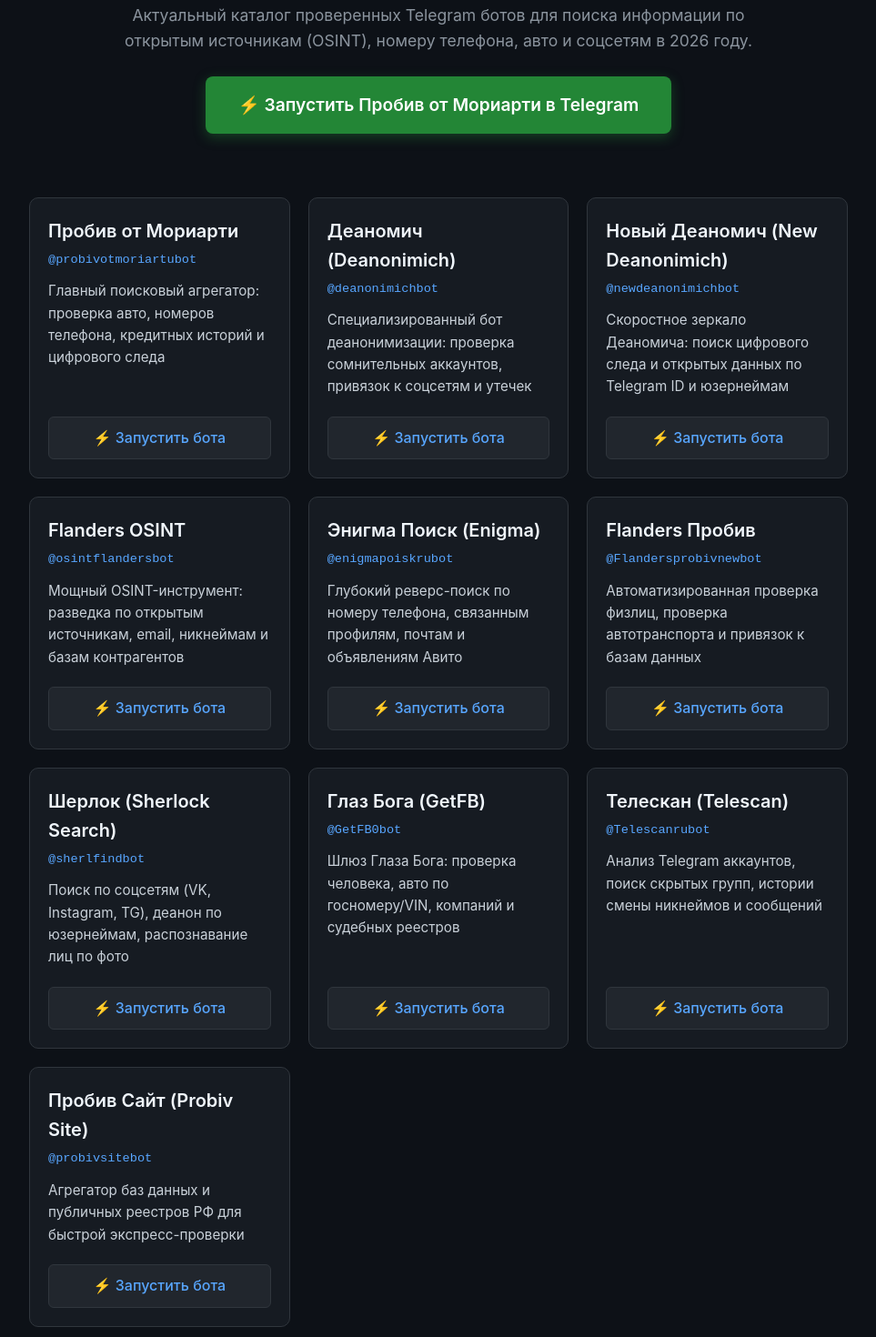
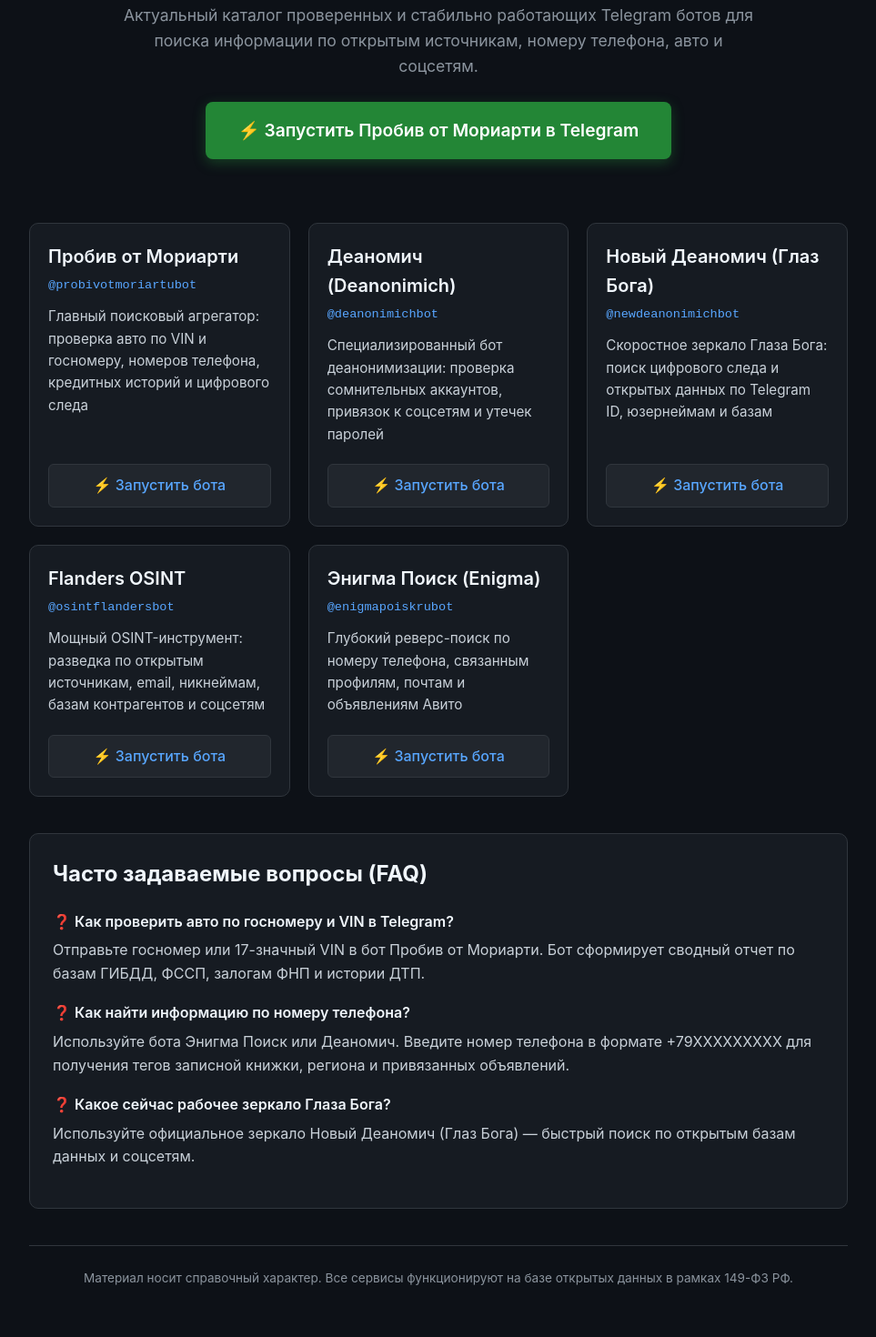
Before and after one commit to LilyFerrari47/telegram-bot-probiv-2026, a plain HTML site: page index.html in a window 1280 px wide. Shown: the part 170-1640 px from the top of the page at 91% size, without its empty margins (158-1121 px from the left). After the commit the page ends 1607 px from the top, so only its background shows below. Drawn offline with Linux system fonts and the light colour scheme.

Commit message:
Update bot directory to verified active mirrors

```diff
--- a/index.html
+++ b/index.html
@@ -3,20 +3,20 @@
 <head>
     <meta charset="UTF-8">
     <meta name="viewport" content="width=device-width, initial-scale=1.0">
-    <title>Telegram Bot Probiv 2026 | Рейтинг лучших OSINT ботов для поиска данных</title>
-    <meta name="description" content="Актуальный каталог проверенных Telegram ботов для поиска информации по открытым источникам (OSINT), номеру телефона, авто и соцсетям в 2026 году.">
+    <title>Telegram Bot Probiv 2026 | Проверенные OSINT боты в Telegram 2026</title>
+    <meta name="description" content="Актуальный каталог проверенных и стабильно работающих Telegram ботов для поиска информации по открытым источникам, номеру телефона, авто и соцсетям.">
     <meta name="keywords" content="боты для поиска информации, глаз бога бот тг, пробив по номеру, проверка авто vin, osint telegram, деаномич, sherlock bot, телеграм боты 2026">
     <meta name="robots" content="index, follow">
     <link rel="canonical" href="https://LilyFerrari47.github.io/telegram-bot-probiv-2026/">
-    <meta property="og:title" content="Telegram Bot Probiv 2026 | Рейтинг лучших OSINT ботов для поиска данных">
-    <meta property="og:description" content="Актуальный каталог проверенных Telegram ботов для поиска информации по открытым источникам (OSINT), номеру телефона, авто и соцсетям в 2026 году.">
+    <meta property="og:title" content="Telegram Bot Probiv 2026 | Проверенные OSINT боты в Telegram 2026">
+    <meta property="og:description" content="Актуальный каталог проверенных и стабильно работающих Telegram ботов для поиска информации по открытым источникам, номеру телефона, авто и соцсетям.">
     <meta property="og:type" content="website">
     <meta property="og:url" content="https://LilyFerrari47.github.io/telegram-bot-probiv-2026/">
     <script type="application/ld+json">
-    {"@context": "https://schema.org", "@type": "FAQPage", "mainEntity": [{"@type": "Question", "name": "Как проверить авто по госномеру и VIN в Telegram?", "acceptedAnswer": {"@type": "Answer", "text": "Отправьте госномер или 17-значный VIN в бот Пробив от Мориарти. Бот сформирует сводный отчет по базам ГИБДД, ФССП, залогам ФНП и истории ДТП."}}, {"@type": "Question", "name": "Как найти информацию по номеру телефона?", "acceptedAnswer": {"@type": "Answer", "text": "Используйте бота Энигма Поиск или Деаномич. Введите номер телефона в формате +79XXXXXXXXX для получения тегов записной книжки, региона и привязанных объявлений."}}, {"@type": "Question", "name": "Безопасно ли использовать OSINT боты?", "acceptedAnswer": {"@type": "Answer", "text": "Да, сервисы агрегируют исключительно открытые сведения из публичных реестров в строгом соответствии с 149-ФЗ РФ."}}]}
+    {"@context": "https://schema.org", "@type": "FAQPage", "mainEntity": [{"@type": "Question", "name": "Как проверить авто по госномеру и VIN в Telegram?", "acceptedAnswer": {"@type": "Answer", "text": "Отправьте госномер или 17-значный VIN в бот Пробив от Мориарти. Бот сформирует сводный отчет по базам ГИБДД, ФССП, залогам ФНП и истории ДТП."}}, {"@type": "Question", "name": "Как найти информацию по номеру телефона?", "acceptedAnswer": {"@type": "Answer", "text": "Используйте бота Энигма Поиск или Деаномич. Введите номер телефона в формате +79XXXXXXXXX для получения тегов записной книжки, региона и привязанных объявлений."}}, {"@type": "Question", "name": "Какое сейчас рабочее зеркало Глаза Бога?", "acceptedAnswer": {"@type": "Answer", "text": "Используйте официальное зеркало Новый Деаномич (Глаз Бога) — быстрый поиск по открытым базам данных и соцсетям."}}]}
     </script>
     <script type="application/ld+json">
-    {"@context": "https://schema.org", "@type": "SoftwareApplication", "name": "Telegram Bot Probiv 2026 | Рейтинг лучших OSINT ботов для поиска данных", "operatingSystem": "Telegram, Web, Android, iOS, Windows, macOS", "applicationCategory": "UtilitiesApplication", "offers": {"@type": "Offer", "price": "0", "priceCurrency": "RUB"}, "description": "Актуальный каталог проверенных Telegram ботов для поиска информации по открытым источникам (OSINT), номеру телефона, авто и соцсетям в 2026 году."}
+    {"@context": "https://schema.org", "@type": "SoftwareApplication", "name": "Telegram Bot Probiv 2026 | Проверенные OSINT боты в Telegram 2026", "operatingSystem": "Telegram, Web, Android, iOS, Windows, macOS", "applicationCategory": "UtilitiesApplication", "offers": {"@type": "Offer", "price": "0", "priceCurrency": "RUB"}, "description": "Актуальный каталог проверенных и стабильно работающих Telegram ботов для поиска информации по открытым источникам, номеру телефона, авто и соцсетям."}
     </script>
     <style>
         :root {
@@ -89,8 +89,8 @@
 <body>
     <div class="container">
         <header>
-            <h1>Telegram Bot Probiv 2026 | Рейтинг лучших OSINT ботов для поиска данных</h1>
-            <p class="subtitle">Актуальный каталог проверенных Telegram ботов для поиска информации по открытым источникам (OSINT), номеру телефона, авто и соцсетям в 2026 году.</p>
+            <h1>Telegram Bot Probiv 2026 | Проверенные OSINT боты в Telegram 2026</h1>
+            <p class="subtitle">Актуальный каталог проверенных и стабильно работающих Telegram ботов для поиска информации по открытым источникам, номеру телефона, авто и соцсетям.</p>
             <a href="https://t.me/probivotmoriartubot?start=_ref_nO9wWn_gE466D" class="cta-btn" target="_blank" rel="noopener">⚡ Запустить Пробив от Мориарти в Telegram</a>
         </header>
 
@@ -100,28 +100,28 @@
         <div class="card">
             <div class="card-title">Пробив от Мориарти</div>
             <div class="card-tag">@probivotmoriartubot</div>
-            <p class="card-desc">Главный поисковый агрегатор: проверка авто, номеров телефона, кредитных историй и цифрового следа</p>
+            <p class="card-desc">Главный поисковый агрегатор: проверка авто по VIN и госномеру, номеров телефона, кредитных историй и цифрового следа</p>
             <a href="https://t.me/probivotmoriartubot?start=_ref_nO9wWn_gE466D" class="btn" target="_blank" rel="noopener">⚡ Запустить бота</a>
         </div>
 
         <div class="card">
             <div class="card-title">Деаномич (Deanonimich)</div>
             <div class="card-tag">@deanonimichbot</div>
-            <p class="card-desc">Специализированный бот деанонимизации: проверка сомнительных аккаунтов, привязок к соцсетям и утечек</p>
+            <p class="card-desc">Специализированный бот деанонимизации: проверка сомнительных аккаунтов, привязок к соцсетям и утечек паролей</p>
             <a href="https://t.me/deanonimichbot?start=nO9wWn_gE466D" class="btn" target="_blank" rel="noopener">⚡ Запустить бота</a>
         </div>
 
         <div class="card">
-            <div class="card-title">Новый Деаномич (New Deanonimich)</div>
+            <div class="card-title">Новый Деаномич (Глаз Бога)</div>
             <div class="card-tag">@newdeanonimichbot</div>
-            <p class="card-desc">Скоростное зеркало Деаномича: поиск цифрового следа и открытых данных по Telegram ID и юзернеймам</p>
+            <p class="card-desc">Скоростное зеркало Глаза Бога: поиск цифрового следа и открытых данных по Telegram ID, юзернеймам и базам</p>
             <a href="https://t.me/newdeanonimichbot?start=nO9wWn_gE466D" class="btn" target="_blank" rel="noopener">⚡ Запустить бота</a>
         </div>
 
         <div class="card">
             <div class="card-title">Flanders OSINT</div>
             <div class="card-tag">@osintflandersbot</div>
-            <p class="card-desc">Мощный OSINT-инструмент: разведка по открытым источникам, email, никнеймам и базам контрагентов</p>
+            <p class="card-desc">Мощный OSINT-инструмент: разведка по открытым источникам, email, никнеймам, базам контрагентов и соцсетям</p>
             <a href="https://t.me/osintflandersbot?start=nO9wWn_gE466D" class="btn" target="_blank" rel="noopener">⚡ Запустить бота</a>
         </div>
 
@@ -132,46 +132,11 @@
             <a href="https://t.me/enigmapoiskrubot?start=nO9wWn_gE466D" class="btn" target="_blank" rel="noopener">⚡ Запустить бота</a>
         </div>
 
-        <div class="card">
-            <div class="card-title">Flanders Пробив</div>
-            <div class="card-tag">@Flandersprobivnewbot</div>
-            <p class="card-desc">Автоматизированная проверка физлиц, проверка автотранспорта и привязок к базам данных</p>
-            <a href="https://t.me/Flandersprobivnewbot?start=nO9wWn_gE466D" class="btn" target="_blank" rel="noopener">⚡ Запустить бота</a>
-        </div>
-
-        <div class="card">
-            <div class="card-title">Шерлок (Sherlock Search)</div>
-            <div class="card-tag">@sherlfindbot</div>
-            <p class="card-desc">Поиск по соцсетям (VK, Instagram, TG), деанон по юзернеймам, распознавание лиц по фото</p>
-            <a href="https://t.me/sherlfindbot?start=nO9wWn_gE466D" class="btn" target="_blank" rel="noopener">⚡ Запустить бота</a>
-        </div>
-
-        <div class="card">
-            <div class="card-title">Глаз Бога (GetFB)</div>
-            <div class="card-tag">@GetFB0bot</div>
-            <p class="card-desc">Шлюз Глаза Бога: проверка человека, авто по госномеру/VIN, компаний и судебных реестров</p>
-            <a href="https://t.me/GetFB0bot?start=nO9wWn_gE466D" class="btn" target="_blank" rel="noopener">⚡ Запустить бота</a>
-        </div>
-
-        <div class="card">
-            <div class="card-title">Телескан (Telescan)</div>
-            <div class="card-tag">@Telescanrubot</div>
-            <p class="card-desc">Анализ Telegram аккаунтов, поиск скрытых групп, истории смены никнеймов и сообщений</p>
-            <a href="https://t.me/Telescanrubot?start=nO9wWn_gE466D" class="btn" target="_blank" rel="noopener">⚡ Запустить бота</a>
-        </div>
-
-        <div class="card">
-            <div class="card-title">Пробив Сайт (Probiv Site)</div>
-            <div class="card-tag">@probivsitebot</div>
-            <p class="card-desc">Агрегатор баз данных и публичных реестров РФ для быстрой экспресс-проверки</p>
-            <a href="https://t.me/probivsitebot?start=nO9wWn_gE466D" class="btn" target="_blank" rel="noopener">⚡ Запустить бота</a>
-        </div>
-
             </div>
 
             <section class="faq">
                 <h2>Часто задаваемые вопросы (FAQ)</h2>
-                <div class="faq-item"><div class="faq-q">❓ Как проверить авто по госномеру и VIN в Telegram?</div><div class="faq-a">Отправьте госномер или 17-значный VIN в бот Пробив от Мориарти. Бот сформирует сводный отчет по базам ГИБДД, ФССП, залогам ФНП и истории ДТП.</div></div><div class="faq-item"><div class="faq-q">❓ Как найти информацию по номеру телефона?</div><div class="faq-a">Используйте бота Энигма Поиск или Деаномич. Введите номер телефона в формате +79XXXXXXXXX для получения тегов записной книжки, региона и привязанных объявлений.</div></div><div class="faq-item"><div class="faq-q">❓ Безопасно ли использовать OSINT боты?</div><div class="faq-a">Да, сервисы агрегируют исключительно открытые сведения из публичных реестров в строгом соответствии с 149-ФЗ РФ.</div></div>
+                <div class="faq-item"><div class="faq-q">❓ Как проверить авто по госномеру и VIN в Telegram?</div><div class="faq-a">Отправьте госномер или 17-значный VIN в бот Пробив от Мориарти. Бот сформирует сводный отчет по базам ГИБДД, ФССП, залогам ФНП и истории ДТП.</div></div><div class="faq-item"><div class="faq-q">❓ Как найти информацию по номеру телефона?</div><div class="faq-a">Используйте бота Энигма Поиск или Деаномич. Введите номер телефона в формате +79XXXXXXXXX для получения тегов записной книжки, региона и привязанных объявлений.</div></div><div class="faq-item"><div class="faq-q">❓ Какое сейчас рабочее зеркало Глаза Бога?</div><div class="faq-a">Используйте официальное зеркало Новый Деаномич (Глаз Бога) — быстрый поиск по открытым базам данных и соцсетям.</div></div>
             </section>
         </main>
 
```
